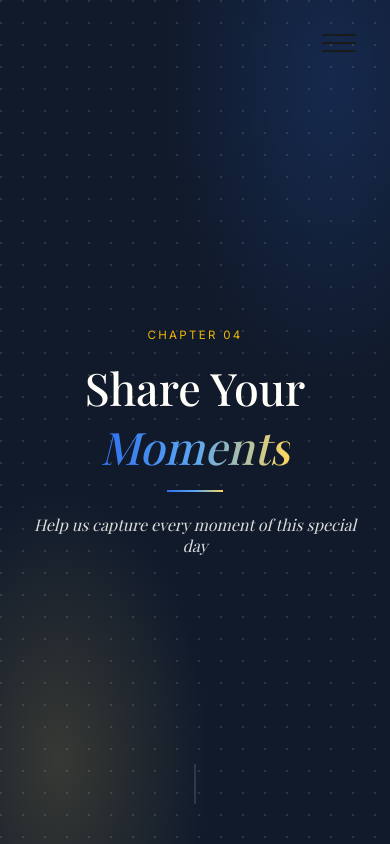
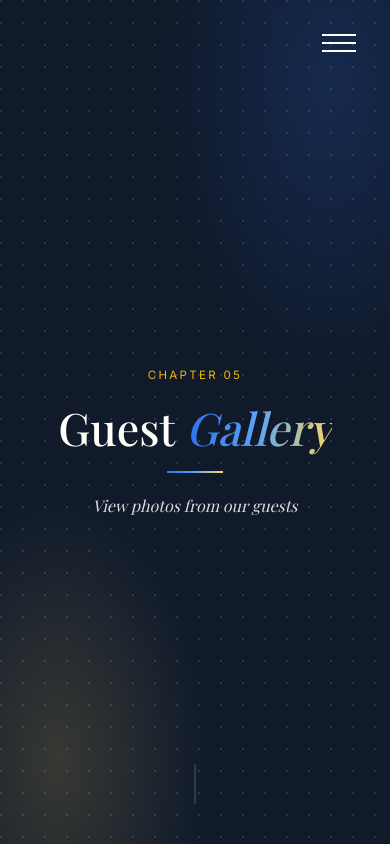
Before and after one commit to fiificode/wedding-next, a Next.js app: page /guest-gallery in a window 390 px wide. Shown: the top 844 px of the page. Built offline with nearby package versions, Linux system fonts and the light colour scheme.

Commit message:
Update navigation and chapter structure for wedding website. Adjusted chapter numbers and labels across multiple pages for consistency. Enhanced styles for the hamburger menu and improved layout of RSVP and guest-related sections for better user experience.

```diff
--- a/app/contents/page.jsx
+++ b/app/contents/page.jsx
@@ -17,19 +17,19 @@ const CHAPTERS = [
   },
   { num: "04", href: "/rsvp", title: "RSVP", desc: "Confirm your attendance" },
   {
-    num: "04",
+    num: "05",
     href: "/guest-gallery",
     title: "Guest Gallery",
     desc: "View photos from our guests",
   },
   {
-    num: "05",
+    num: "06",
     href: "/guestbook",
     title: "Guestbook",
     desc: "Leave a message for the couple",
   },
   {
-    num: "06",
+    num: "07",
     href: "/vendors",
     title: "For Our Vendors",
     desc: "Vendor information and guidelines",
--- a/app/details/page.jsx
+++ b/app/details/page.jsx
@@ -62,7 +62,7 @@ export default function DetailsPage() {
         chapterLabel="CHAPTER 03"
         title="Details"
         back={{ href: "/gallery", label: "OUR GALLERY" }}
-        next={{ href: "/guest-gallery", label: "GUEST GALLERY" }}
+        next={{ href: "/rsvp", label: "RSVP" }}
       />
       <ChapterHero
         eyebrow="CHAPTER 03"
@@ -190,8 +190,8 @@ export default function DetailsPage() {
 
       <PagBar
         prev={{ href: "/gallery", label: "OUR GALLERY" }}
-        page="02"
-        next={{ href: "/guest-gallery", label: "GUEST GALLERY" }}
+        page="03"
+        next={{ href: "/rsvp", label: "RSVP" }}
       />
     </section>
   );
--- a/app/globals.css
+++ b/app/globals.css
@@ -323,6 +323,9 @@ button {
   color: inherit;
   pointer-events: auto;
 }
+.hamburger.light {
+  color: var(--offwhite);
+}
 .hamburger span {
   display: block;
   height: 2px;
--- a/app/guest-gallery/page.jsx
+++ b/app/guest-gallery/page.jsx
@@ -59,19 +59,19 @@ export default function GuestGalleryPage() {
   return (
     <section className="chapter">
       <ChapterSubNav
-        chapterLabel="CHAPTER 04"
-        title="Share Your Moments"
+        chapterLabel="CHAPTER 05"
+        title="Guest Gallery"
         back={{ href: "/details", label: "THE DETAILS" }}
         next={{ href: "/guestbook", label: "GUESTBOOK" }}
       />
       <ChapterHero
-        eyebrow="CHAPTER 04"
+        eyebrow="CHAPTER 05"
         title={
           <>
-            Share Your <em>Moments</em>
+            Guest <em>Gallery</em>
           </>
         }
-        lede="Help us capture every moment of this special day"
+        lede="View photos from our guests"
         dark
       />
       <div className="chapter-body chapter-spaced">
@@ -172,8 +172,8 @@ export default function GuestGalleryPage() {
         )}
       </div>
       <PagBar
-        prev={{ href: "/details", label: "THE DETAILS" }}
-        page="04"
+        prev={{ href: "/rsvp", label: "RSVP" }}
+        page="05"
         next={{ href: "/guestbook", label: "GUESTBOOK" }}
       />
     </section>
--- a/app/vendors/page.jsx
+++ b/app/vendors/page.jsx
@@ -72,7 +72,7 @@ export default function VendorsPage() {
   return (
     <section className="chapter">
       <ChapterSubNav
-        chapterLabel="CHAPTER 06"
+        chapterLabel="CHAPTER 07"
         title="For Our Vendors"
         back={{ href: "/guestbook", label: "GUESTBOOK" }}
         next={{ href: "/contents", label: "CONTENTS" }}
@@ -187,7 +187,7 @@ export default function VendorsPage() {
 
       <PagBar
         prev={{ href: "/guestbook", label: "GUESTBOOK" }}
-        page="06"
+        page="07"
         next={{ href: "/", label: "BACK TO COVER" }}
       />
     </section>
--- a/components/Nav.jsx
+++ b/components/Nav.jsx
@@ -1,6 +1,7 @@
 "use client";
 
-import { useState } from "react";
+import { useEffect, useState } from "react";
+import { usePathname } from "next/navigation";
 import TransitionLink from "@/components/TransitionLink";
 
 const LINKS = [
@@ -19,12 +20,30 @@ const LINKS = [
 
 export default function Nav() {
   const [open, setOpen] = useState(false);
+  const [scrolled, setScrolled] = useState(false);
+  const pathname = usePathname();
+
+  useEffect(() => {
+    function onScroll() {
+      setScrolled(window.scrollY > 380);
+    }
+    onScroll();
+    window.addEventListener("scroll", onScroll, { passive: true });
+    return () => window.removeEventListener("scroll", onScroll);
+  }, []);
+
+  // White hamburger over the dark cover + dark hero sections; dark once
+  // scrolled into light content (except pages that are dark throughout).
+  const light =
+    pathname === "/" ||
+    pathname === "/rsvp" ||
+    (pathname !== "/contents" && !scrolled);
 
   return (
     <>
       <nav className="topnav">
         <button
-          className="hamburger"
+          className={`hamburger ${light ? "light" : ""}`}
           aria-label="Open menu"
           onClick={() => setOpen(true)}
         >
```
Also changed, not shown: app/guestbook/page.jsx (+4 -4 lines), app/page.jsx (+25 -7 lines), app/rsvp/page.jsx (+7 -5 lines).
